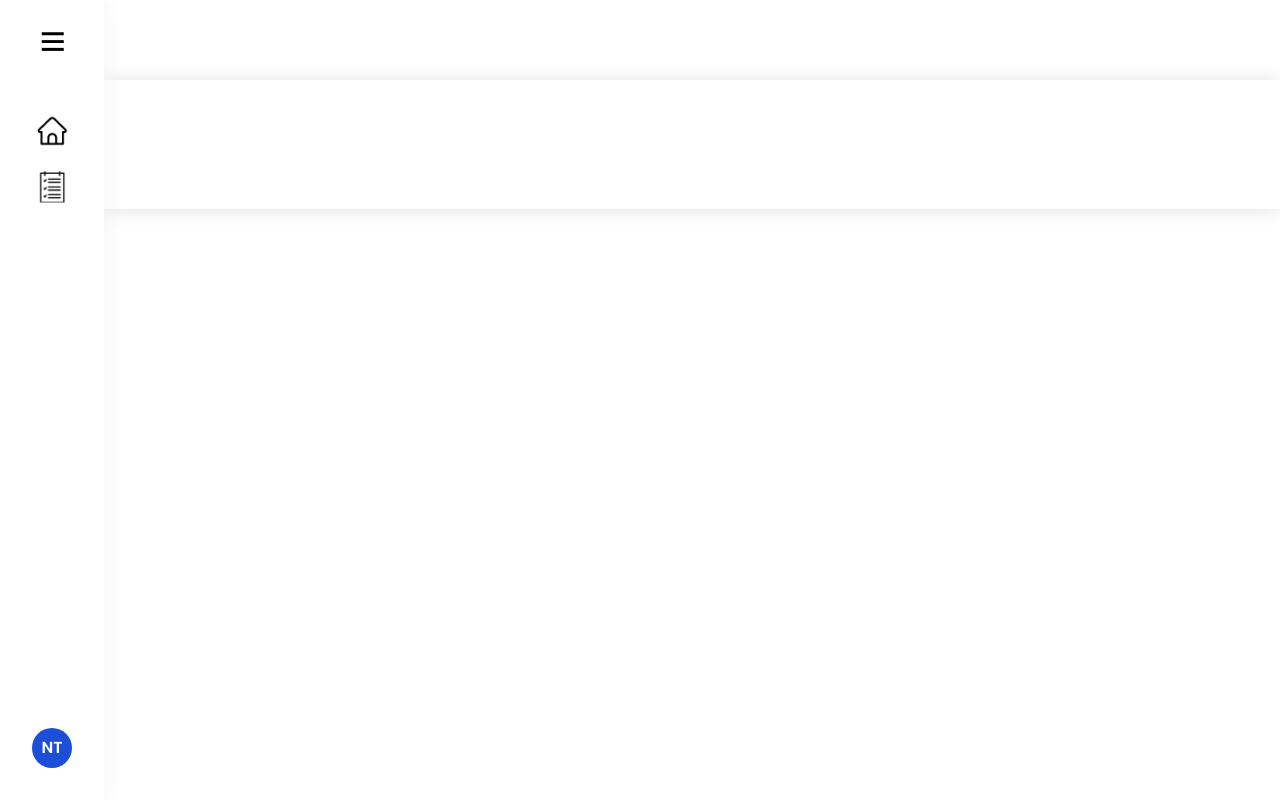
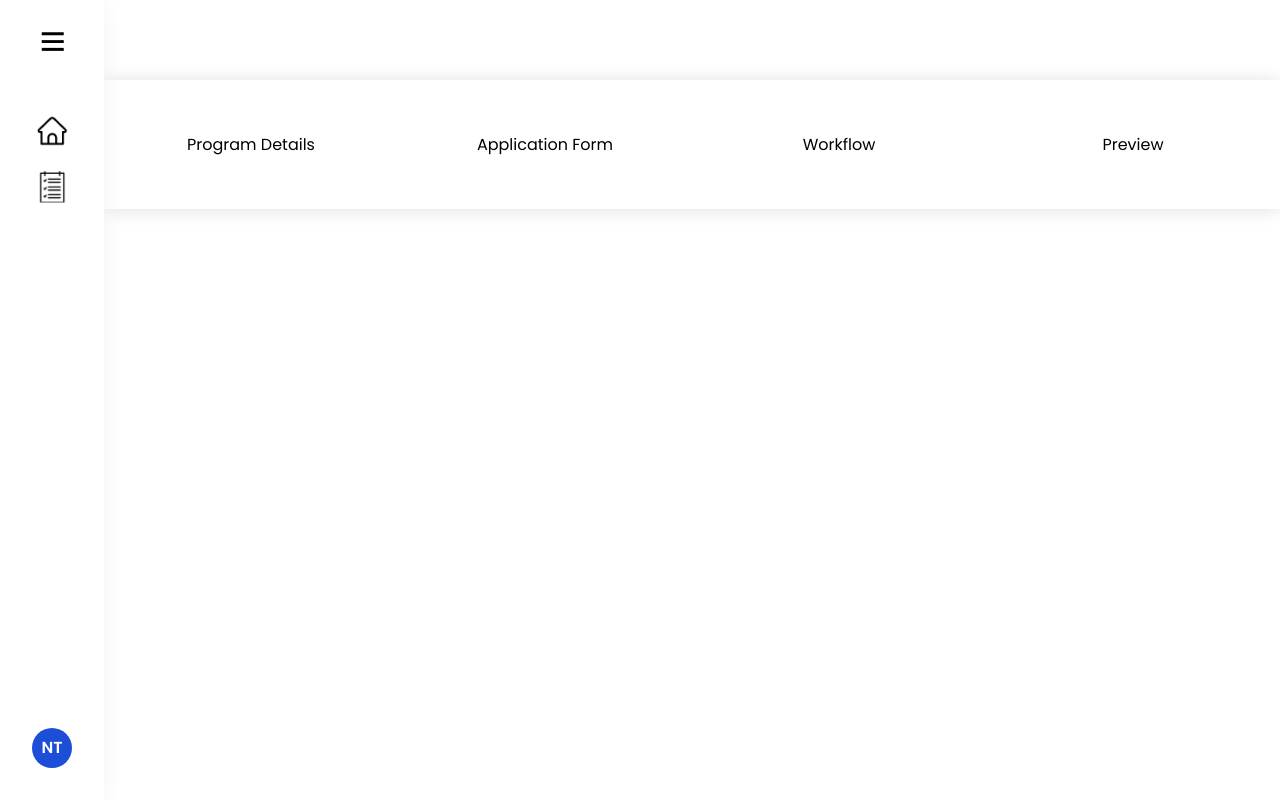
Before and after one commit to gift56/Fetest1, a React (Create React App) app: page / in a window 1280 px wide. Built offline with nearby package versions, Linux system fonts and the light colour scheme.

Commit message:
working on registeration

```diff
--- a/src/App.tsx
+++ b/src/App.tsx
@@ -9,8 +9,13 @@ const App = () => {
     <MainLayout>
       <div className="w-full flex flex-col items-start justify-start h-screen  py-20 overflow-y-auto overflow-x-hidden">
         <ul className="w-full h-[129px] shadow-tabShad flex items-center justify-start">
-          {tabLinks.map((item)=>(
-            <li key={item} className={`w-full h-full flex items-center justify-center`}></li>
+          {tabLinks.map((item) => (
+            <li
+              key={item}
+              className={`w-full h-full flex items-center justify-center relative transition-all duration-300`}
+            >
+              {item}
+            </li>
           ))}
         </ul>
       </div>
```
